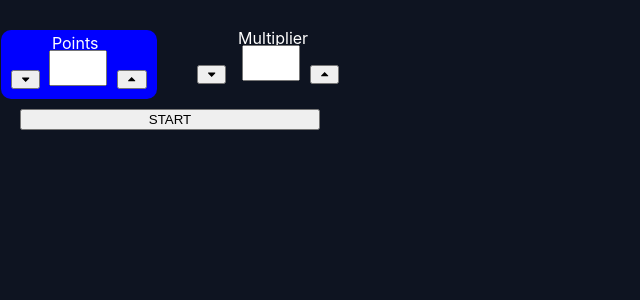
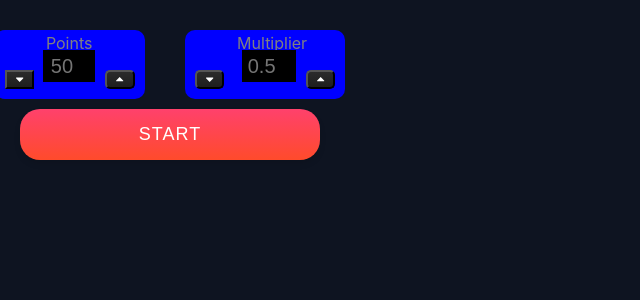
Before and after one commit to probablypenera007/guessnumber_frontend, a React (Create React App) app: page / in a window 1280 px wide. Shown: the top 300 px of the page, without its empty margins (0-640 px from the left). Built offline with nearby package versions, Linux system fonts and the light colour scheme.

Commit message:
playerinput styling

```diff
--- a/src/components/PlayerInput/PlayerInput.module.css
+++ b/src/components/PlayerInput/PlayerInput.module.css
@@ -9,6 +9,10 @@
     margin: 0;
     padding-top: 10px;
     padding-left: 20px;
+}
+
+.icon {
+    color: white;
 }
 
 .playerInput__container{
@@ -34,6 +38,7 @@
     justify-content: center;
     align-items: center;
     margin-top: 20px;
+    background: linear-gradient(180deg, #2B2B2B 0%, #1E1E1E 100%);
 }
 
 .playerInput__point_text{
@@ -41,6 +46,7 @@
     justify-content: center;
     align-items: center;
     margin: -57px -59px -4px 12px;
+    color: gray;
 }
 
 .playerInput__points_input{
@@ -49,7 +55,10 @@
     text-align: center;
     font-size: 20px;
     margin: 0 10px;
-
+    background-color: black;
+    color: white;
+    border: none;
+    padding: 1px;
 }
 
 .playerInput__points_up{
@@ -57,6 +66,9 @@
     justify-content: center;
     align-items: center;
     margin-top: 20px;
+    background: linear-gradient(180deg, #2B2B2B 0%, #1E1E1E 100%);
+    cursor: pointer;
+    border-radius: 5px;
 }
 
 .playerInput__multiplier{
@@ -64,6 +76,9 @@
     justify-content: center;
     margin-top: 20px;
     margin-left: 40px;
+    background-color: blue;
+    padding: 20px 10px 10px;
+    border-radius: 10px;
 }
 
 .playerInput__multiplier_down{
@@ -71,6 +86,9 @@
     justify-content: center;
     align-items: center;
     margin-top: 20px;
+    background: linear-gradient(180deg, #2B2B2B 0%, #1E1E1E 100%);
+    cursor: pointer;
+    border-radius: 5px;
 }
 
 .playerInput__multiplier_text{
@@ -78,6 +96,8 @@
     justify-content: center;
     align-items: center;
     margin: -57px -76px -4px 12px;
+    color: gray;
+    padding: 1px;
 }
 
 .playerInput__multiplier_input{
@@ -88,6 +108,9 @@
     text-align: center;
     font-size: 20px;
     margin: 0 10px;
+    background-color: black;
+    color: white;
+    border: none;
 }
 
 .playerInput__multipilier_up{
@@ -95,4 +118,20 @@
     justify-content: center;
     align-items: center;
     margin-top: 20px;
+    background: linear-gradient(180deg, #2B2B2B 0%, #1E1E1E 100%);
+    cursor: pointer;
+    border-radius: 5px;
 }
+
+.playerInput__submit{
+    background: linear-gradient(180deg, #FF416C 0%, #FF4B2B 100%);
+    border: none;
+    color: white;
+    padding: 15px 30px;
+    cursor: pointer;
+    border-radius: 20px;
+    font-size: 18px;
+    text-transform: uppercase;
+    letter-spacing: 1px;
+    box-shadow: 0 4px 6px rgba(0, 0, 0, 0.1);
+}
--- a/src/components/PlayerInput/PlayerInput.tsx
+++ b/src/components/PlayerInput/PlayerInput.tsx
@@ -1,5 +1,5 @@
 import React from "react";
-import {TiArrowSortedDown, TiArrowSortedUp} from "react-icons/ti";
+import { TiArrowSortedDown, TiArrowSortedUp } from "react-icons/ti";
 
 //Internal imports
 import Style from "./PlayerInput.module.css";
@@ -10,26 +10,29 @@ const PlayerInput = () => {
       <div className={Style.playerInput__container}>
         <div className={Style.playerInput__points}>
           <button className={Style.playerInput__points_down}>
-            <TiArrowSortedDown />
+            <TiArrowSortedDown className={Style.icon} />
           </button>
           <p className={Style.playerInput__point_text}>Points</p>
-          <input type="number" className={Style.playerInput__points_input} />
+          <input type="number" placeholder="50" className={Style.playerInput__points_input} disabled/>
           <button className={Style.playerInput__points_up}>
-            <TiArrowSortedUp />
+            <TiArrowSortedUp className={Style.icon} />
           </button>
         </div>
+
         <div className={Style.playerInput__multiplier}>
           <button className={Style.playerInput__multiplier_down}>
-            <TiArrowSortedDown/>
+            <TiArrowSortedDown className={Style.icon} />
           </button>
           <p className={Style.playerInput__multiplier_text}>Multiplier</p>
           <input
             type="number"
+            placeholder="0.5"
             className={Style.playerInput__multiplier_input}
+            disabled
           />
 
           <button className={Style.playerInput__multipilier_up}>
-            <TiArrowSortedUp/>
+            <TiArrowSortedUp className={Style.icon} />
           </button>
         </div>
       </div>
```
